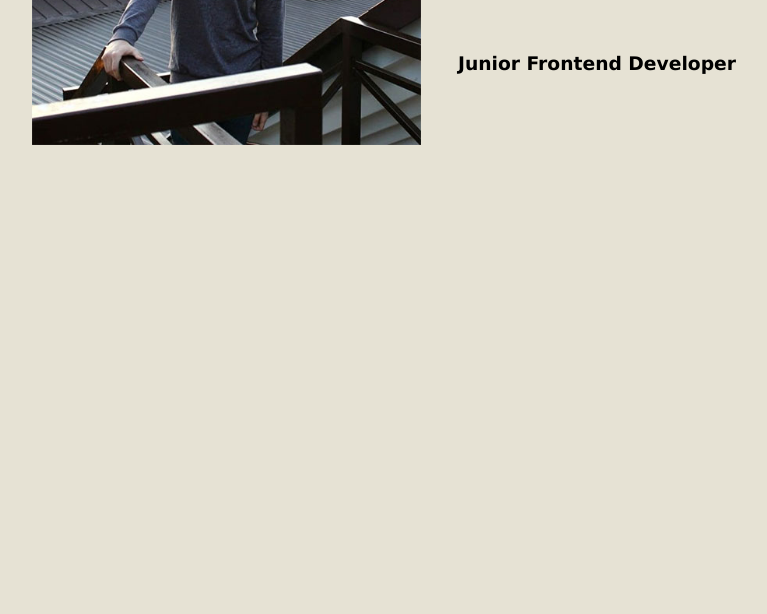
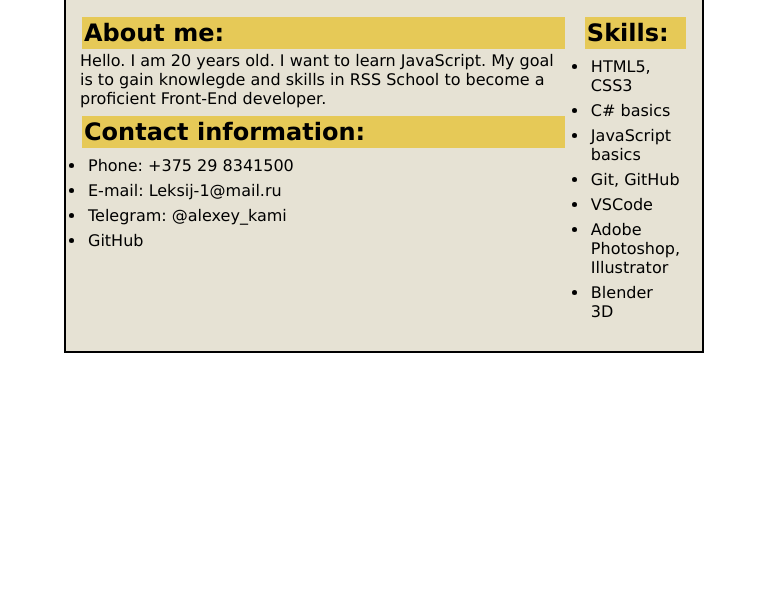
Before and after one commit to AlexiyKami/rsschool-cv, a plain HTML site: page index.html in a window 1280 px wide. Shown: the part 186-800 px from the top of the page, without its empty margins (256-1023 px from the left). Drawn offline with Linux system fonts and the light colour scheme.

Commit message:
feat: add main content

```diff
--- a/index.html
+++ b/index.html
@@ -8,14 +8,71 @@
     <title>Alexey Matsyl CV</title>
 </head>
 <body>
+    <section class="body-section">
         <header>
-        <img src="cv_photo.jpg" alt="Photo" width="50%">
+            <img class="main-photo" src="cv_photo.jpg" alt="Photo" width="30%">
             <section class="header-text">
                 <h1>Alexey Matsyl</h1>
                 <h3>Junior Frontend Developer</h3>
             </section>
         </header>
-    <main></main>
-    <footer></footer>
+        <main>
+            <section>
+                 <article>
+                     <h2>About me:</h2>
+                     Hello. I am 20 years old.
+                     I want to learn JavaScript.
+                     My goal is to gain knowlegde and skills in RSS School to become a proficient Front-End developer.
+                 </article>
+                 <article>
+                    <h2>Contact information:</h2>
+                    <ul>
+                        <li>
+                            Phone: +375 29 8341500
+                        </li>
+                        <li>
+                            E-mail: Leksij-1@mail.ru
+                        </li>
+                        <li>
+                            Telegram: @alexey_kami
+                        </li>
+                        <li>
+                            GitHub
+                        </li>
+                    </ul>
+                </article>
+            </section>
+            <section>
+                <article>
+                    <h2>Skills:</h2>
+                    <ul>
+                        <li>
+                            HTML5, CSS3
+                        </li>
+                        <li>
+                            C# basics
+                        </li>
+                        <li>
+                            JavaScript basics
+                        </li>
+                        <li>
+                            Git, GitHub
+                        </li>
+                        <li>
+                            VSCode
+                        </li>
+                        <li>
+                            Adobe Photoshop, Illustrator
+                        </li>
+                        <li>
+                            Blender 3D
+                        </li>
+                    </ul>
+                </article>
+            </section>
+        </main>
+        <footer>
+        </footer>
+    </section>
 </body>
 </html>
--- a/style.css
+++ b/style.css
@@ -1,22 +1,43 @@
 * {
-    margin: 0px;
-    padding: 0px;
+    margin: 2px;
+    padding: 2px;
 }
+h2 {
+    background-color:#e6c957 ;
+}
+
 body {
     display: flex;
     justify-content: center;
+}
+
+.body-section {
+    display: flex;
+    width: 50%;
+    flex-direction: column;
+    justify-content: center;
+    border: 2px solid rgb(0, 0, 0);
     background-color: #E6E2D4;
     font-family: 'Lucida Sans', 'Lucida Sans Regular', 'Lucida Grande', 'Lucida Sans Unicode', Geneva, Verdana, sans-serif
 }
 
 header {
     display:flex;
-    justify-content: space-evenly;
-
+    justify-content:space-evenly;
 }
 
 .header-text {
     display:flex;
     flex-flow: column;
-    justify-content: space-around;
+    justify-content: space-evenly;
+    align-items:center;
 }
+
+main {
+    display: flex;
+    flex-flow: row nowrap;
+}
+
+article {
+
+}
```
Lines whose indentation alone changed are shown as unchanged.
